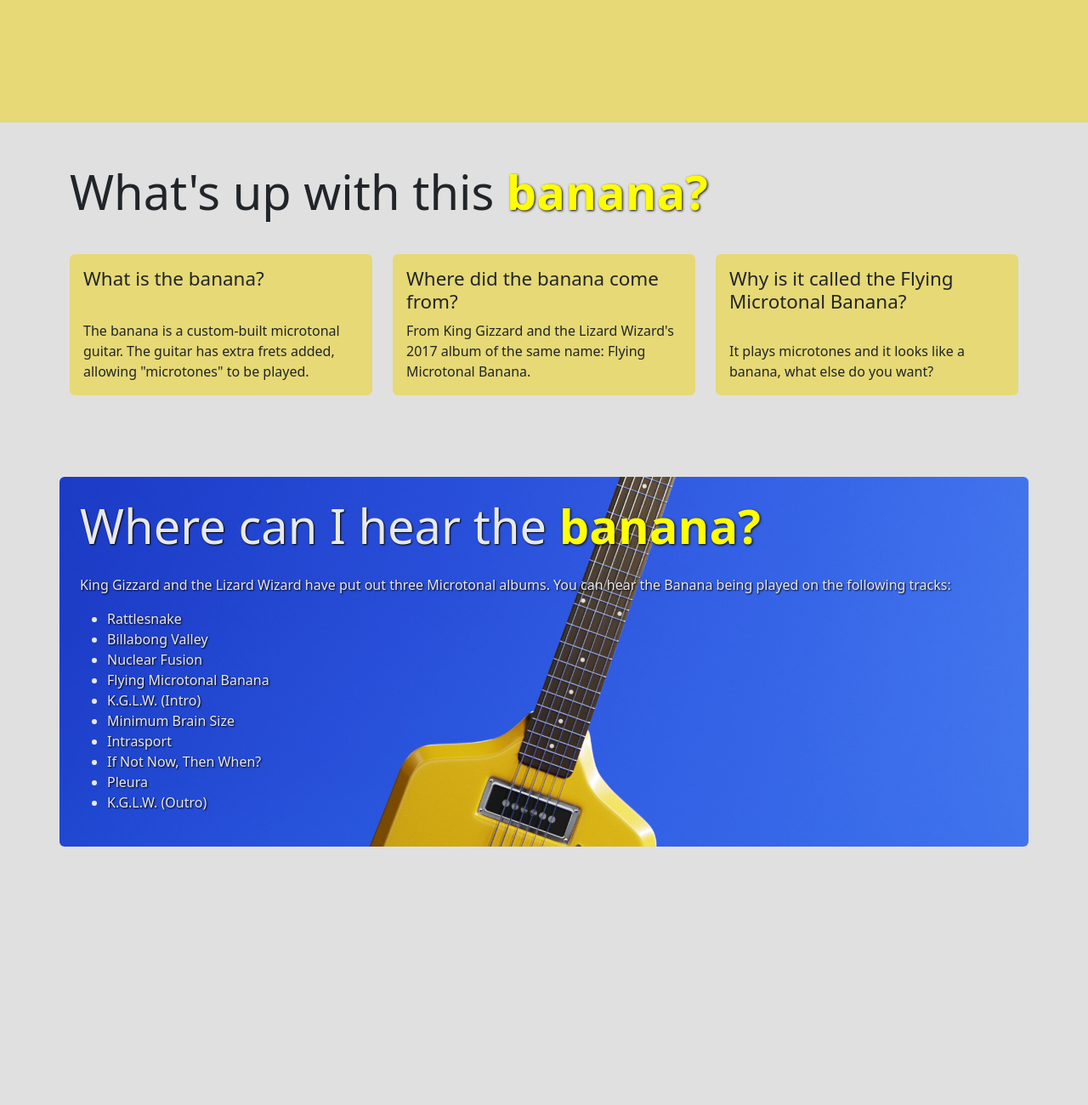
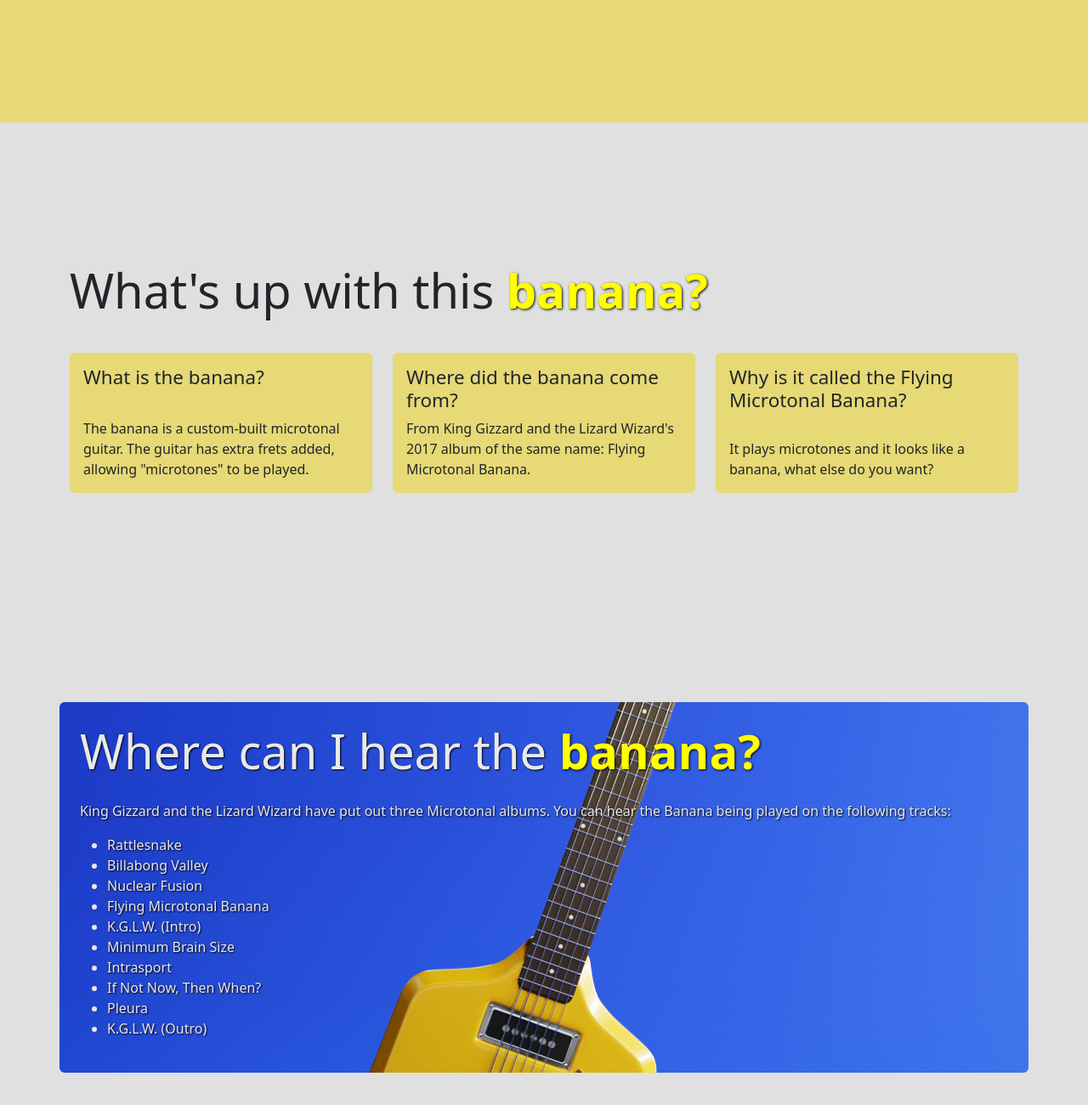
Before and after one commit to CrookedScepter/FMB, a plain HTML site: page index.html in a window 1280 px wide. Shown: the part 656-1956 px from the top of the page at 85% size. Before the commit the page ends 1700 px from the top, so only its background shows below. Drawn offline with nearby package versions, Linux system fonts and the light colour scheme.

Commit message:
Add files via upload

```diff
--- a/index.html
+++ b/index.html
@@ -24,7 +24,7 @@
     </section>
 
     <!-- Details -->
-    <section class="off-white d-flex align-items-center">
+    <section class="off-white d-flex align-items-center section-2">
         <div class="py-5 rounded container">
             <div class="row mb-3">
                 <div class="col"><h2 class="display-4">What's up with this <span class="banana-highlight">banana?</span></h2></div>
@@ -54,7 +54,7 @@
     </section>
 
     <!-- Song List -->
-    <section class="off-white d-flex align-items-center justify-content-center">
+    <section class="off-white d-flex align-items-center justify-content-center section-2">
         <div class="container rounded p-4 my-5 mx-2 banana-background white-text">
             <div class="row">
                 <div><h2 class="display-4">Where can I hear the <span class="banana-highlight">banana?</span></h2></div>
--- a/style.css
+++ b/style.css
@@ -42,6 +42,10 @@
     background-position: center;
 }
 
+.section-2 {
+    height: 75vh;
+}
+
 .section-1 {
     height: 100vh;
 }
```
